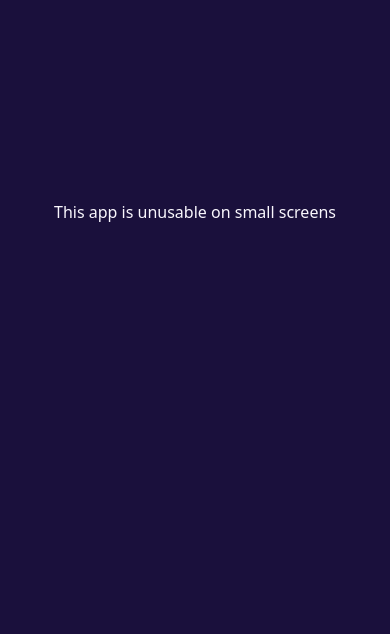
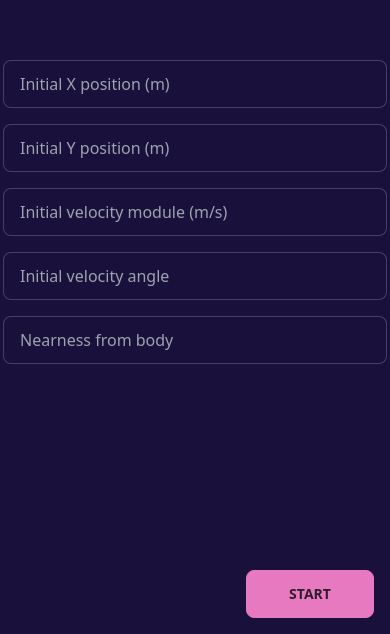
Before and after one commit to marco-vidali/parabolic-motion, a React (Create React App) app: page / in a window 390 px wide. Shown: the part 210-844 px from the top of the page. Built offline with nearby package versions, Linux system fonts and the light colour scheme.

Commit message:
Added nearness and modified tab

```diff
--- a/public/index.html
+++ b/public/index.html
@@ -24,7 +24,7 @@
       work correctly both with client-side routing and a non-root public URL.
       Learn how to configure a non-root public URL by running `npm run build`.
     -->
-    <title>React App</title>
+    <title>Parabolic Motion</title>
   </head>
   <body>
     <noscript>You need to enable JavaScript to run this app.</noscript>
--- a/src/components/App.tsx
+++ b/src/components/App.tsx
@@ -10,23 +10,7 @@ export default function App() {
   const [s0Y, setS0Y] = useState<number | null>(null);
   const [v0, setV0] = useState<number | null>(null);
   const [angle, setAngle] = useState<number | null>(null);
-  const [windowWidth, setWindowWidth] = useState(window.innerWidth);
-
-  // Add an event listener to update the window width state
-  useEffect(() => {
-    const handleResize = () => {
-      setWindowWidth(window.innerWidth);
-    };
-
-    window.addEventListener("resize", handleResize);
-
-    return () => {
-      window.removeEventListener("resize", handleResize);
-    };
-  }, []);
-
-  // Define the minimum width at which the message should appear
-  const minWindowWidth = 1100;
+  const [nearness, setNearness] = useState<number | null>(null);
 
   function handleStarted() {
     if (started) {
@@ -36,24 +20,30 @@ export default function App() {
       setS0Y(null);
       setV0(null);
       setAngle(null);
+      setNearness(null);
     } else {
-      if (s0X === null || s0Y === null || v0 === null || angle === null) return;
+      if (
+        s0X === null ||
+        s0Y === null ||
+        v0 === null ||
+        angle === null ||
+        !nearness
+      )
+        return;
       setStarted(true);
     }
   }
 
   return (
     <>
-      {windowWidth < minWindowWidth ? (
-        <div className="flex h-screen items-center justify-center">
-          <p className="text-center max-w-[90vw]">
-            This app is unusable on small screens
-          </p>
-        </div>
-      ) : (
-        <>
       {started ? (
-            <Simulation s0X={s0X!} s0Y={s0Y!} v0={v0!} angle={angle!} />
+        <Simulation
+          s0X={s0X!}
+          s0Y={s0Y!}
+          v0={v0!}
+          angle={angle!}
+          nearness={nearness!}
+        />
       ) : (
         <Data>
           <InputForm
@@ -76,11 +66,14 @@ export default function App() {
             value={angle}
             onChange={setAngle}
           />
+          <InputForm
+            placeholder="Nearness from body"
+            value={nearness}
+            onChange={setNearness}
+          />
         </Data>
       )}
       <StartStop started={started} onToggleStarted={handleStarted} />
     </>
-      )}
-    </>
   );
 }
--- a/src/components/Data.tsx
+++ b/src/components/Data.tsx
@@ -1,7 +1,7 @@
 export default function Data({ children }: { children: JSX.Element[] }) {
   return (
     <div className="h-screen flex justify-center items-center">
-      <div className="flex gap-4">{children}</div>
+      <div className="flex gap-4 2xl:flex-row flex-col">{children}</div>
     </div>
   );
 }
--- a/src/components/InputForm.tsx
+++ b/src/components/InputForm.tsx
@@ -23,7 +23,7 @@ export default function InputForm({
     <input
       type="text"
       placeholder={placeholder}
-      className="input input-bordered w-64"
+      className="input input-bordered w-96 2xl:w-64"
       value={value !== null ? value : ""}
       onChange={handleChange}
     />
--- a/src/components/Simulation.tsx
+++ b/src/components/Simulation.tsx
@@ -2,7 +2,13 @@ import { useEffect, useState } from "react";
 import { SimulationProps } from "../types";
 import Stats from "./Stats";
 
-export default function Simulation({ s0X, s0Y, v0, angle }: SimulationProps) {
+export default function Simulation({
+  s0X,
+  s0Y,
+  v0,
+  angle,
+  nearness,
+}: SimulationProps) {
   const fixedAngle = (angle * Math.PI) / 180;
   const g = 9.807;
   const v0X = v0 * Math.cos(fixedAngle);
@@ -12,14 +18,14 @@ export default function Simulation({ s0X, s0Y, v0, angle }: SimulationProps) {
 
   const [x, setX] = useState(s0X);
   const [y, setY] = useState(s0Y);
-  const [vx, setVx] = useState(v0X);
-  const [vy, setVy] = useState(v0Y);
+  const [vX, setVx] = useState(v0X);
+  const [vY, setVy] = useState(v0Y);
 
   const updatePosition = () => {
     const now = new Date().getTime();
     const t = (now - start) / 1000;
-    const newX = s0X + v0X * t;
-    const newY = -(g * Math.pow(t, 2)) / 2 + v0Y * t + (s0Y || 0);
+    const newX = (s0X + v0X * t) * nearness;
+    const newY = (-(g * Math.pow(t, 2)) / 2 + v0Y * t + (s0Y || 0)) * nearness;
     const newVy = -(9.81 * t) + v0Y;
 
     if (newY <= 0) {
@@ -47,7 +53,7 @@ export default function Simulation({ s0X, s0Y, v0, angle }: SimulationProps) {
   return (
     <>
       <div className="absolute top-4 left-4 text-base-content">
-        <Stats x={x} y={y} vX={vx} vY={vy} />
+        <Stats x={x} y={y} vX={vX} vY={vY} nearness={nearness} />
       </div>
       <div
         className="w-8 h-8 rounded-full absolute bg-primary"
--- a/src/components/Stats.tsx
+++ b/src/components/Stats.tsx
@@ -1,12 +1,11 @@
-import React from "react";
 import { StatsProps } from "../types";
 
-export default function Stats({ x, y, vX, vY }: StatsProps) {
+export default function Stats({ x, y, vX, vY, nearness }: StatsProps) {
   return (
     <>
-      <span>X: {x.toFixed(3)}m</span>
+      <span>X: {(x / nearness).toFixed(3)}m</span>
       <br></br>
-      <span>Y: {y.toFixed(3)}m</span>
+      <span>Y: {(y / nearness).toFixed(3)}m</span>
       <br></br>
       <span>vX: {vX.toFixed(3)}m/s</span>
       <br></br>
--- a/src/types.ts
+++ b/src/types.ts
@@ -3,6 +3,7 @@ export type SimulationProps = {
   s0Y: number;
   v0: number;
   angle: number;
+  nearness: number;
 };
 
 export type StatsProps = {
@@ -10,6 +11,7 @@ export type StatsProps = {
   y: number;
   vX: number;
   vY: number;
+  nearness: number;
 };
 
 export type StartStopProps = {
--- a/tailwind.config.js
+++ b/tailwind.config.js
@@ -2,7 +2,11 @@
 module.exports = {
   content: ["./src/**/*.{js,jsx,ts,tsx}"],
   theme: {
-    extend: {},
+    extend: {
+      screens: {
+        "2xl": "1400px",
+      },
+    },
   },
   daisyui: {
     themes: ["synthwave"],
```
Also changed, not shown: 1 other file (tests, documents, lock files or other folders). Lines whose indentation alone changed are shown as unchanged.
